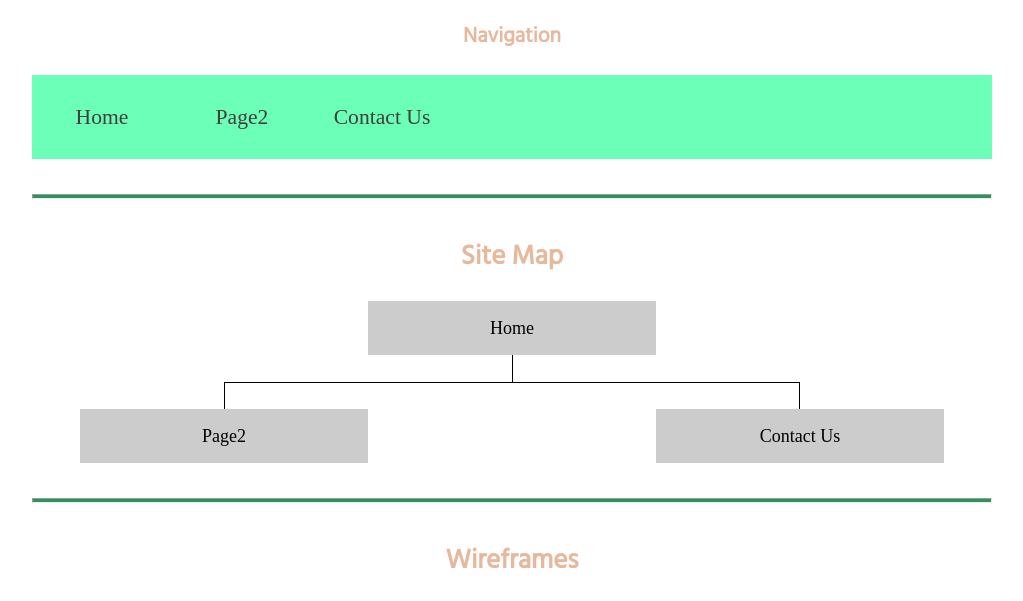
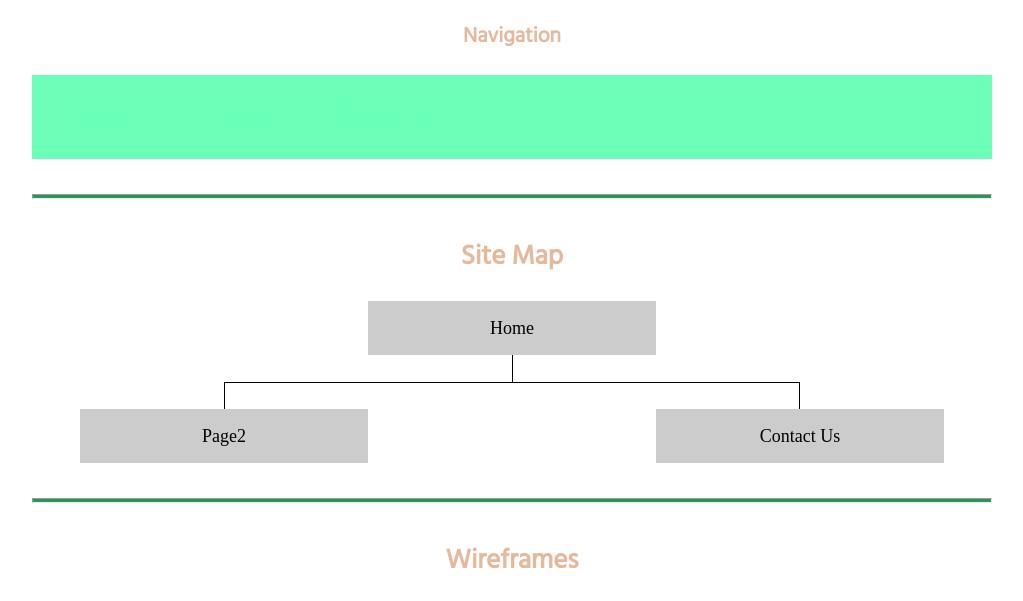
Before and after one commit to Henryflia/wdd130, a plain HTML site: page wwr/site-plan-rafting.html in a window 1280 px wide. Shown: the part 2176-2777 px from the top of the page, without its empty margins (128-1151 px from the left). Drawn offline with Linux system fonts and the light colour scheme.

Commit message:
Update site-plan-rafting.css

```diff
--- a/wwr/styles/site-plan-rafting.css
+++ b/wwr/styles/site-plan-rafting.css
@@ -20,7 +20,7 @@ Fonts are separated by a & */
   --paragraph-color-on-white: #E6B89C; /* paragraph text on a white background */
   --paragraph-color-on-color: #423e3b; /* paragraph text on a colored background */
   --paragraph-background-color: #E6B89C  ;
-  --nav-link-color: #423e3b;
+  --nav-link-color: #6bffb8;
   --nav-background-color: #6bffb8;
   --nav-hover-link-color: #423e3b;
   --nav-hover-background-color: #E6B89C;
```
